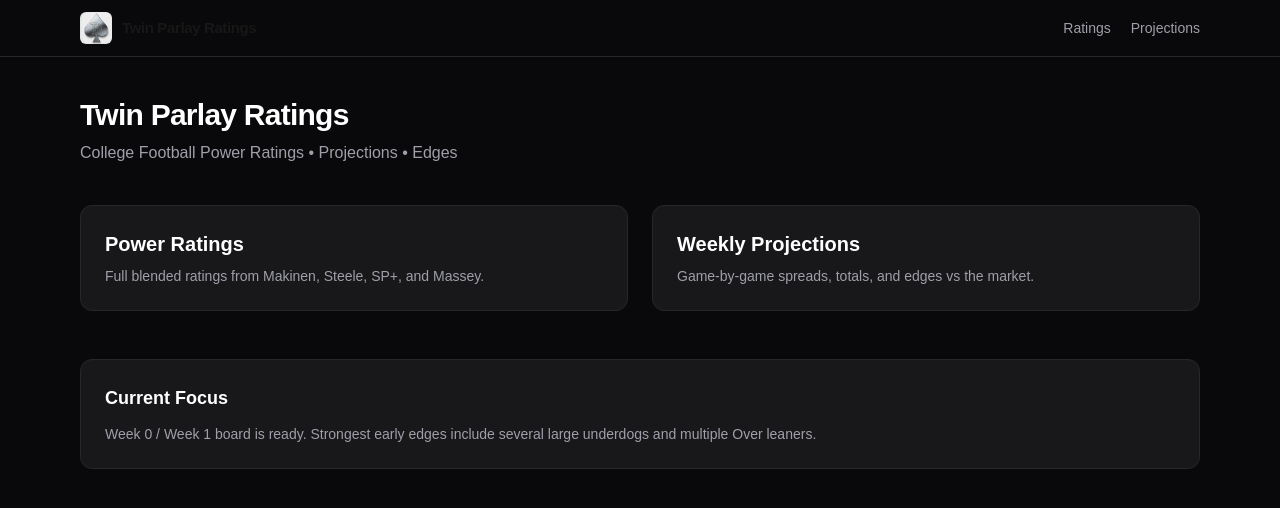
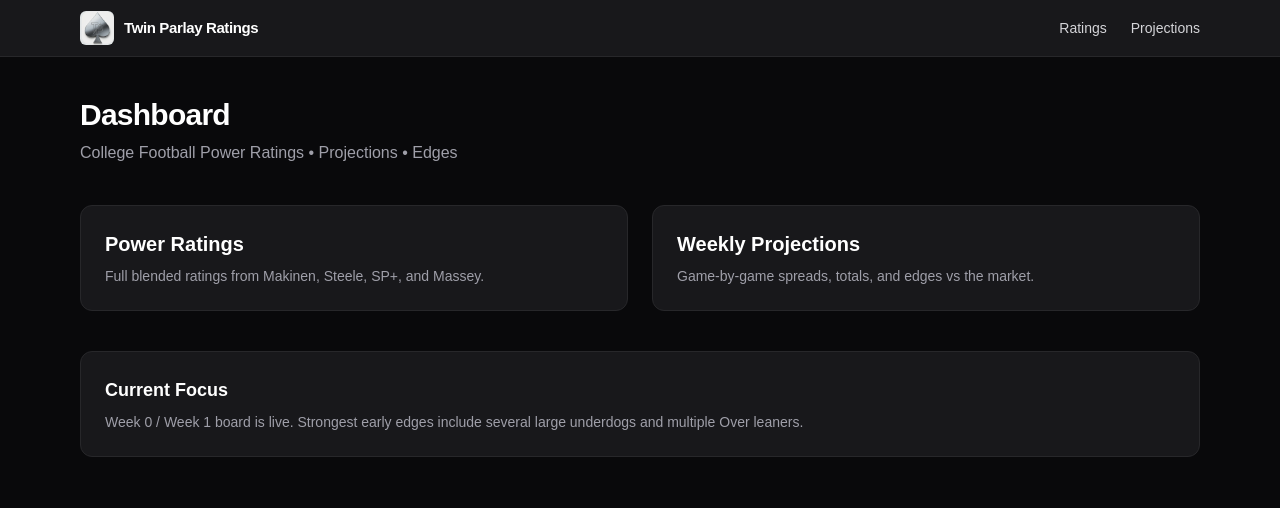
Before and after one commit to tecmosuperhawk/twin-parlay-football-ratings, a Next.js app: page / in a window 1280 px wide. Shown: the top 508 px of the page. Built offline with nearby package versions, Linux system fonts and the light colour scheme.

Commit message:
Fix header contrast and navigation links

```diff
--- a/src/app/layout.tsx
+++ b/src/app/layout.tsx
@@ -29,33 +29,27 @@ export default function RootLayout({
       <body
         className={`${geistSans.variable} ${geistMono.variable} antialiased bg-zinc-950 text-white`}
       >
-        <header className="border-b border-zinc-800 bg-zinc-950">
+        <header className="border-b border-zinc-800 bg-zinc-900">
           <div className="max-w-6xl mx-auto px-4 h-14 flex items-center gap-3">
-            <Link href="/" className="flex items-center gap-2.5 hover:opacity-90 transition">
+            <Link href="/" className="flex items-center gap-2.5">
               <Image
                 src="/tp-logo.jpg"
                 alt="Twin Parlay"
-                width={32}
-                height={32}
+                width={34}
+                height={34}
                 className="rounded-md"
                 priority
               />
-              <span className="font-semibold tracking-tight text-[15px]">
+              <span className="font-semibold tracking-tight text-white text-[15px]">
                 Twin Parlay Ratings
               </span>
             </Link>
 
-            <nav className="ml-auto flex items-center gap-5 text-sm">
-              <Link
-                href="/ratings"
-                className="text-zinc-400 hover:text-white transition"
-              >
+            <nav className="ml-auto flex items-center gap-6 text-sm font-medium">
+              <Link href="/ratings" className="text-zinc-300 hover:text-white">
                 Ratings
               </Link>
-              <Link
-                href="/projections"
-                className="text-zinc-400 hover:text-white transition"
-              >
+              <Link href="/projections" className="text-zinc-300 hover:text-white">
                 Projections
               </Link>
             </nav>
--- a/src/app/page.tsx
+++ b/src/app/page.tsx
@@ -1,16 +1,18 @@
+import Link from "next/link";
+
 export default function Home() {
   return (
     <main className="min-h-screen bg-zinc-950 text-white">
       <div className="max-w-6xl mx-auto px-4 py-10">
-        <header className="mb-10">
-          <h1 className="text-3xl font-bold tracking-tight">Twin Parlay Ratings</h1>
+        <div className="mb-10">
+          <h1 className="text-3xl font-bold tracking-tight">Dashboard</h1>
           <p className="text-zinc-400 mt-2">
             College Football Power Ratings • Projections • Edges
           </p>
-        </header>
+        </div>
 
         <div className="grid gap-6 md:grid-cols-2">
-          <a
+          <Link
             href="/ratings"
             className="block rounded-xl border border-zinc-800 bg-zinc-900 p-6 hover:border-zinc-600 transition"
           >
@@ -18,9 +20,9 @@ export default function Home() {
             <p className="text-zinc-400 text-sm">
               Full blended ratings from Makinen, Steele, SP+, and Massey.
             </p>
-          </a>
+          </Link>
 
-          <a
+          <Link
             href="/projections"
             className="block rounded-xl border border-zinc-800 bg-zinc-900 p-6 hover:border-zinc-600 transition"
           >
@@ -28,13 +30,14 @@ export default function Home() {
             <p className="text-zinc-400 text-sm">
               Game-by-game spreads, totals, and edges vs the market.
             </p>
-          </a>
+          </Link>
         </div>
 
-        <div className="mt-12 rounded-xl border border-zinc-800 bg-zinc-900 p-6">
-          <h2 className="text-lg font-semibold mb-3">Current Focus</h2>
+        <div className="mt-10 rounded-xl border border-zinc-800 bg-zinc-900 p-6">
+          <h2 className="text-lg font-semibold mb-2">Current Focus</h2>
           <p className="text-zinc-400 text-sm">
-            Week 0 / Week 1 board is ready. Strongest early edges include several large underdogs and multiple Over leaners.
+            Week 0 / Week 1 board is live. Strongest early edges include several
+            large underdogs and multiple Over leaners.
           </p>
         </div>
       </div>
```
